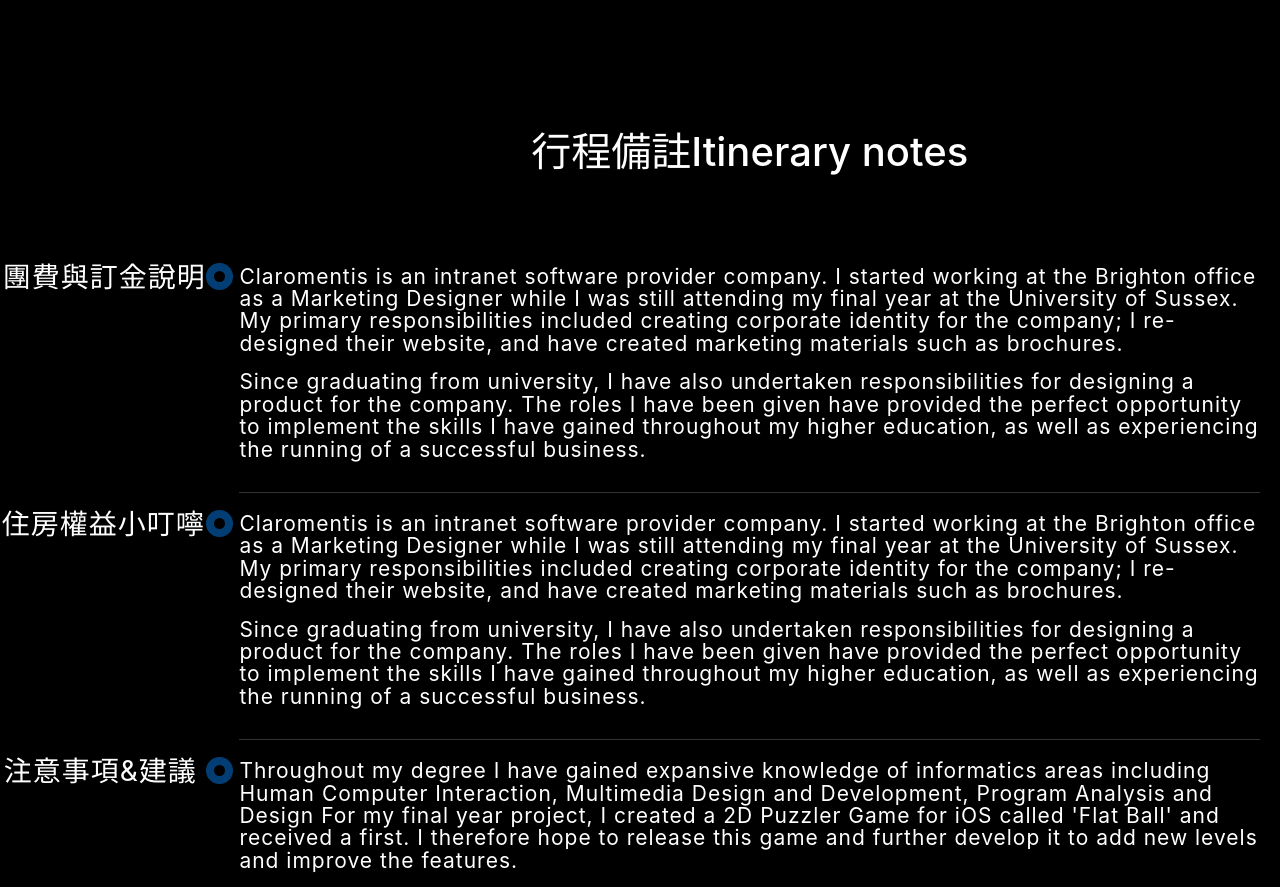
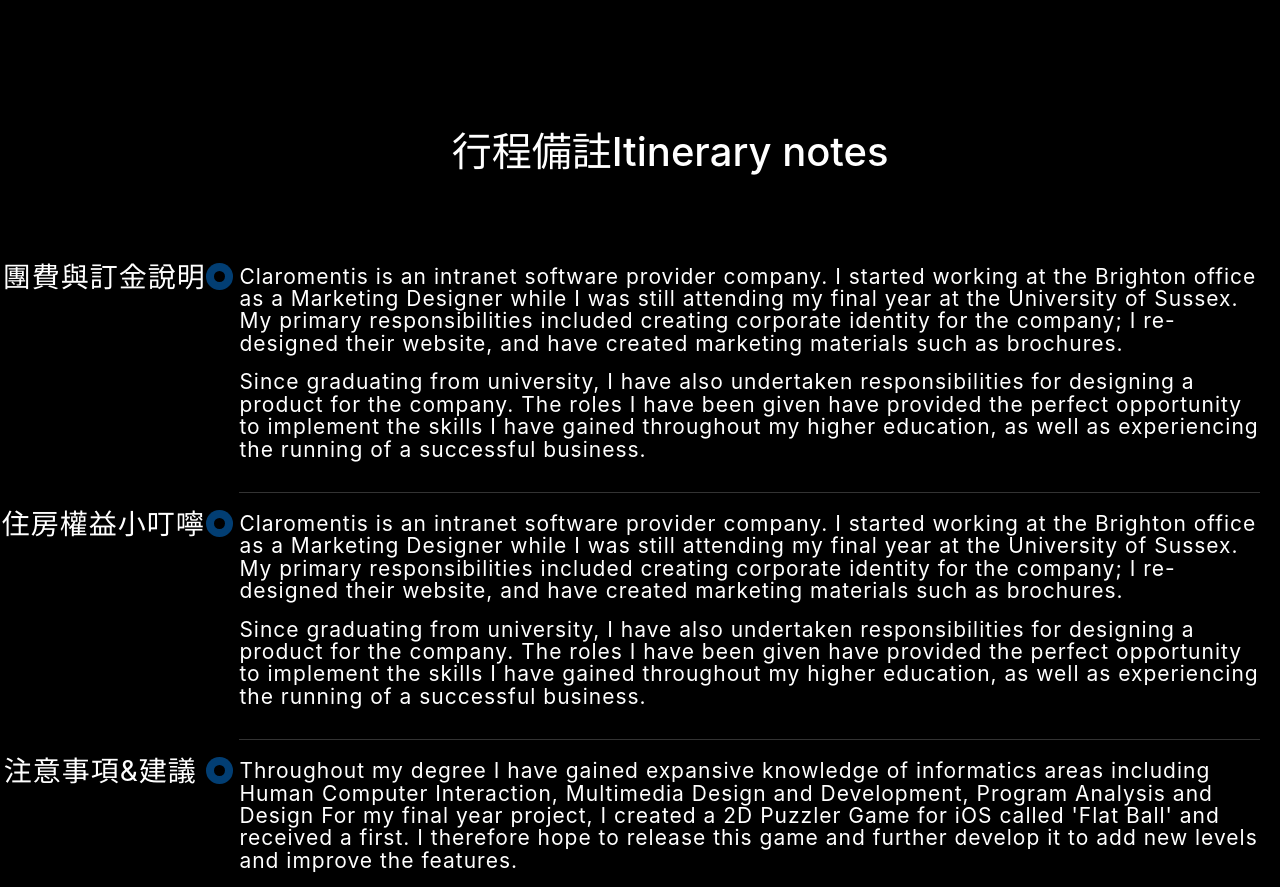
Before and after one commit to Jhih-Ting23472002/u-apexion-react, a React (Create React App) app: page /travel-notes in a window 1280 px wide. Shown: the part 4200-5087 px from the top of the page. Built offline with nearby package versions, Linux system fonts and the light colour scheme.

Commit message:
T N update

```diff
--- a/src/pages/Travel/TravelNotes.css
+++ b/src/pages/Travel/TravelNotes.css
@@ -286,6 +286,7 @@
 .itinerarynotesh2{
   font-size:40px;
   color:white;
+  margin-right: 15%;
 }
 
 .content {
```
